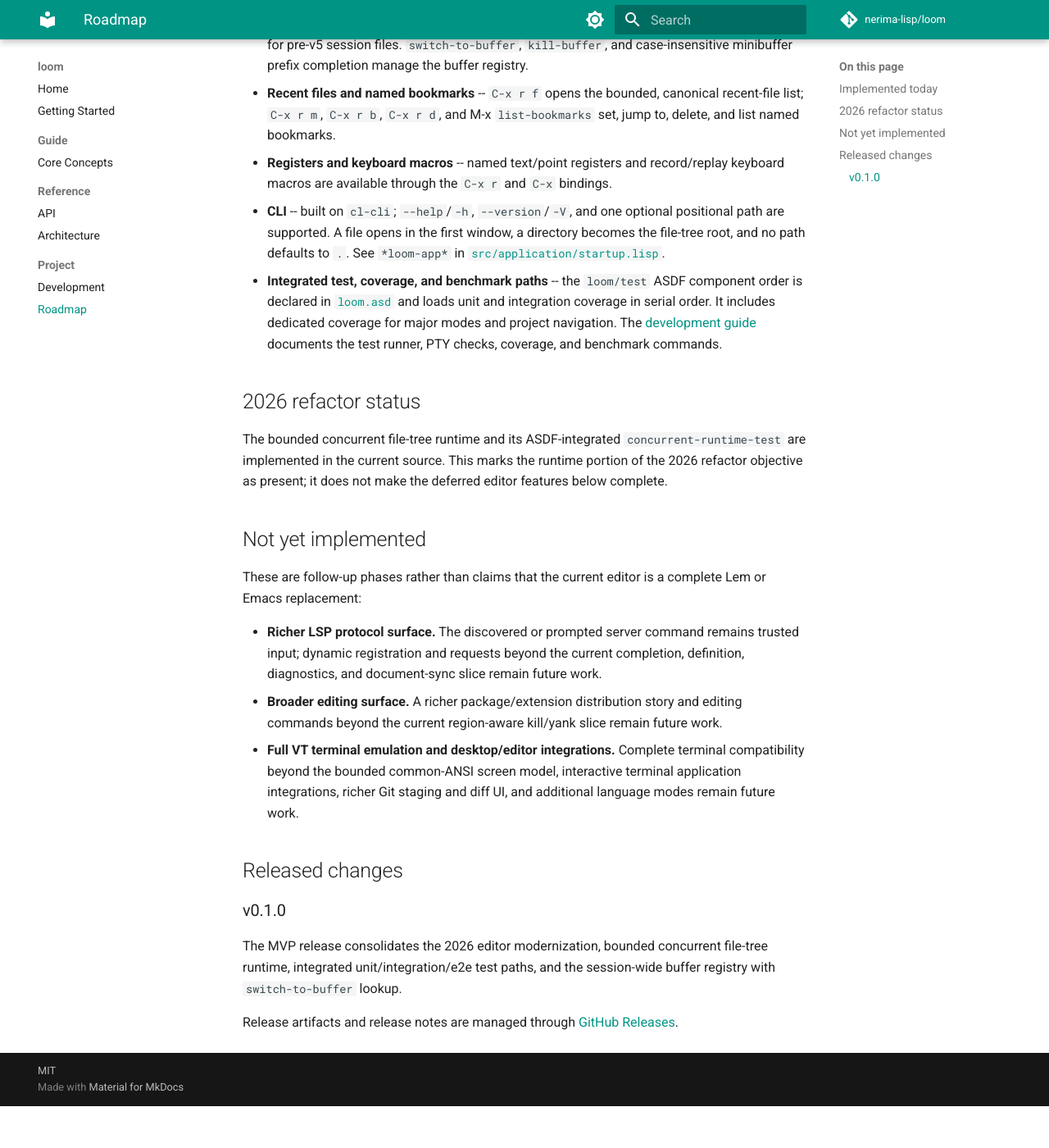
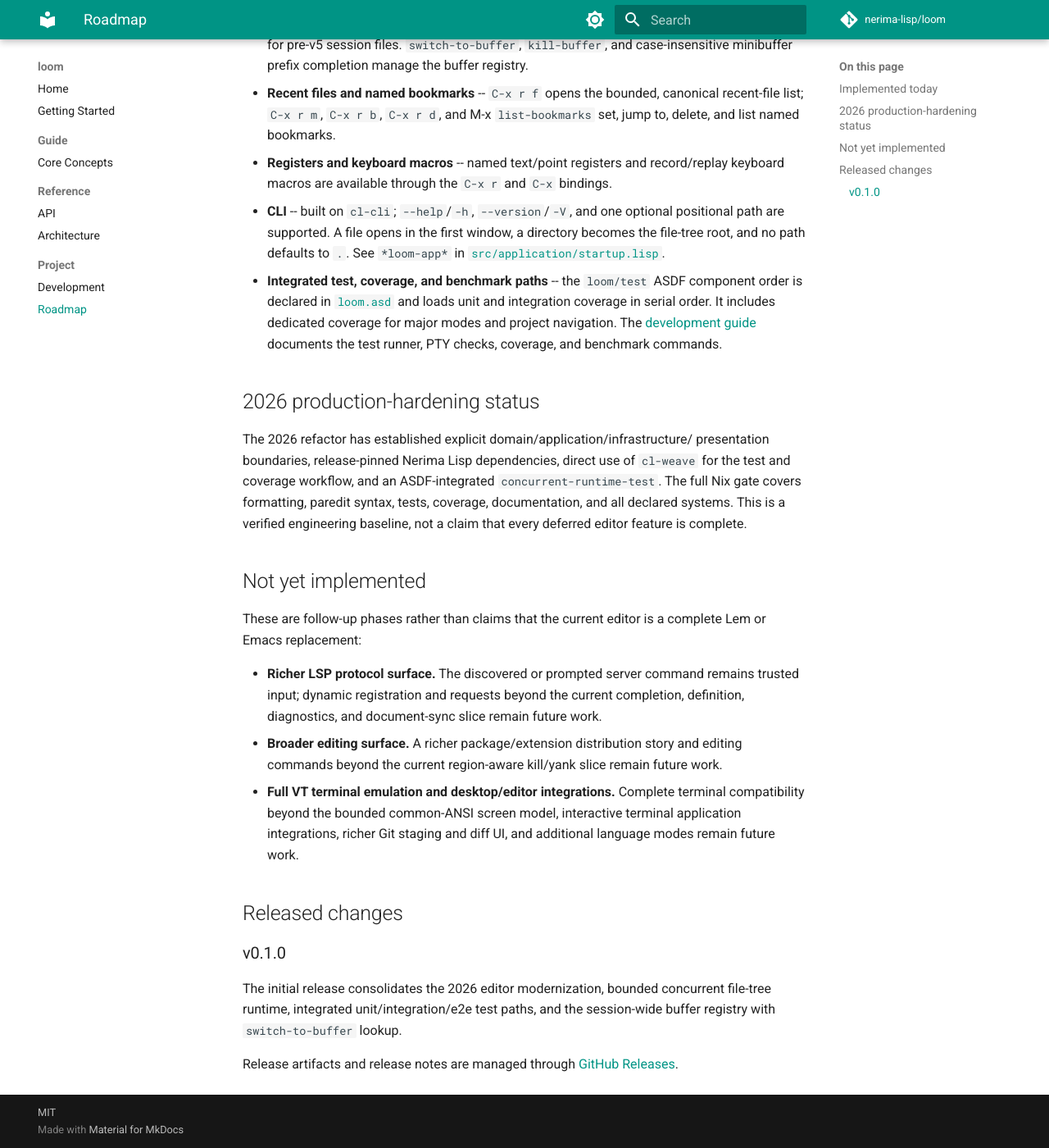
Before and after one commit to nerima-lisp/loom, an MkDocs documentation site: the page built from docs/src/project/roadmap.md, in a window 1280 px wide and 1400 px high, scrolled down 2681 px. Shown: the whole window at 82% size. Built offline with MkDocs 1.6.1 and Material for MkDocs 9.7.7, drawn with Linux system fonts in a browser that asks for light colours; comment, search, counter and statistics services are not loaded; before the commit the page ends 4030 px from its top, so only the background shows below that; some of the changed text lies outside the part shown.

Commit message:
docs: clarify production hardening status

```diff
--- a/docs/src/project/roadmap.md
+++ b/docs/src/project/roadmap.md
@@ -1,7 +1,8 @@
 # Roadmap
 
-loom is an MVP-stage terminal editor. This page separates what is
-implemented today from what is deliberately deferred.
+loom is an actively hardened terminal editor. This page separates what is
+implemented today from what is deliberately deferred; the deferred items are
+not production-readiness claims.
 
 ## Implemented today
 
@@ -127,12 +128,15 @@ implemented today from what is deliberately deferred.
   [development guide](development.md) documents the test runner, PTY checks,
   coverage, and benchmark commands.
 
-## 2026 refactor status
+## 2026 production-hardening status
 
-The bounded concurrent file-tree runtime and its ASDF-integrated
-`concurrent-runtime-test` are implemented in the current source. This marks
-the runtime portion of the 2026 refactor objective as present; it does not
-make the deferred editor features below complete.
+The 2026 refactor has established explicit domain/application/infrastructure/
+presentation boundaries, release-pinned Nerima Lisp dependencies, direct use
+of `cl-weave` for the test and coverage workflow, and an ASDF-integrated
+`concurrent-runtime-test`. The full Nix gate covers formatting, paredit
+syntax, tests, coverage, documentation, and all declared systems. This is a
+verified engineering baseline, not a claim that every deferred editor
+feature is complete.
 
 ## Not yet implemented
 
@@ -155,7 +159,7 @@ complete Lem or Emacs replacement:
 
 ### v0.1.0
 
-The MVP release consolidates the 2026 editor modernization, bounded concurrent
+The initial release consolidates the 2026 editor modernization, bounded concurrent
 file-tree runtime, integrated unit/integration/e2e test paths, and the
 session-wide buffer registry with `switch-to-buffer` lookup.
 
```
